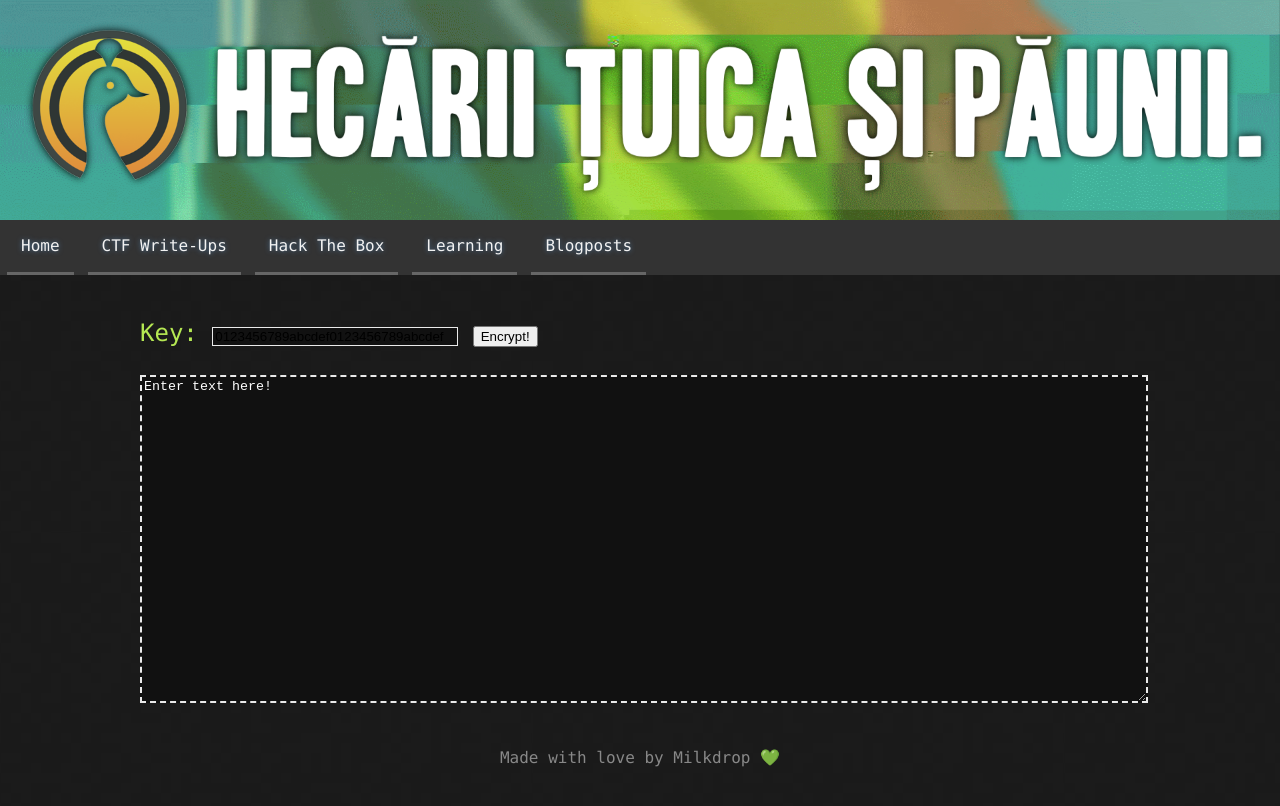
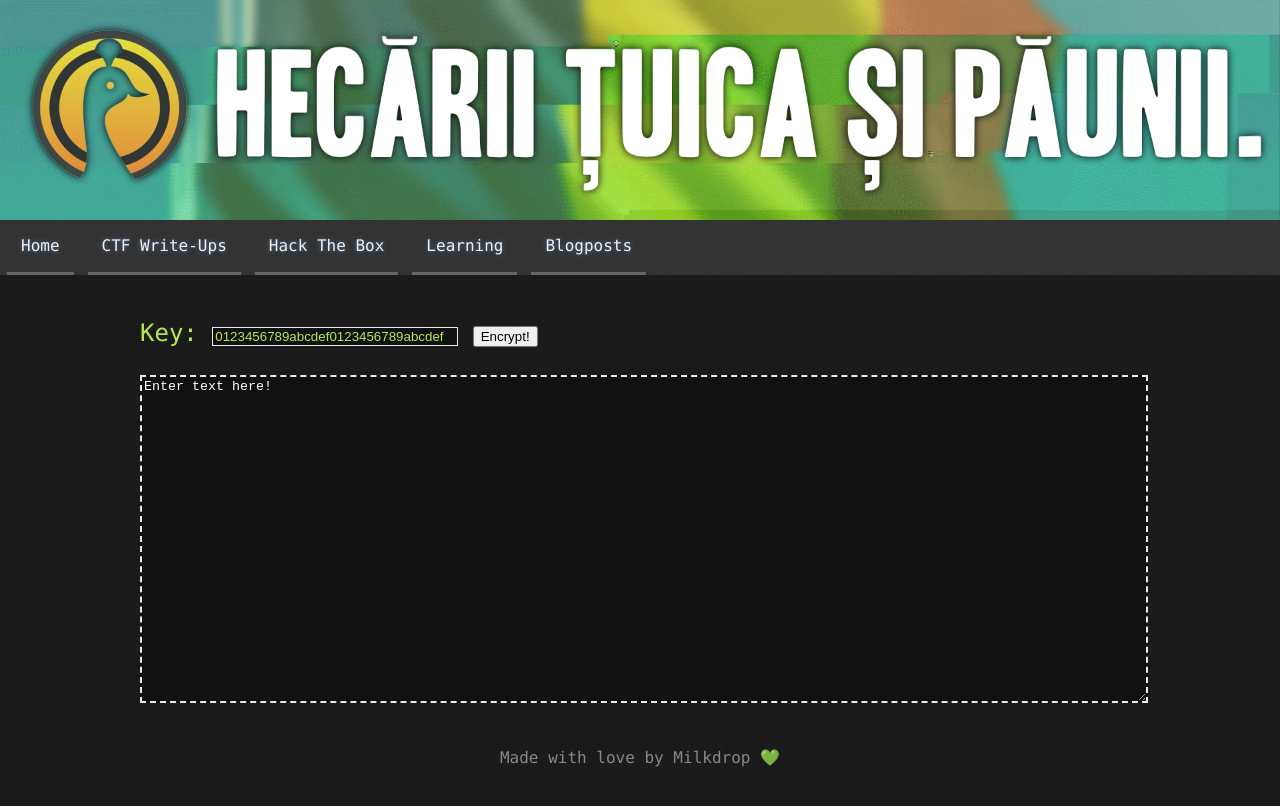
Before and after one commit to HecariiTuicaSiPaunii/Blog, a Jekyll site: the page built from encrypt.html, in a window 1280 px wide. Shown: the top 806 px of the page. Built offline with Jekyll 4.4.1, drawn with Linux system fonts in a browser that asks for light colours.

Commit message:
Update encrypt.html

```diff
--- a/encrypt.html
+++ b/encrypt.html
@@ -4,7 +4,7 @@ layout: HTB
 
 <p style="font-size:24px; color:#B5E853">
     Key:
-    <input type="text" id="encryptionKey" value="0123456789abcdef0123456789abcdef" style="display: inline; width:240px; background:#111; border:1px solid #eaeaea">
+    <input type="text" id="encryptionKey" value="0123456789abcdef0123456789abcdef" style="display: inline; width:240px; background:#111; border:1px solid #eaeaea; color:#B5E853">
     <input style="display: inline;" type="submit" value="Encrypt!" onclick="PrintDecrypt()">
 </p>
 <textarea id="inText" style="width: 100%; min-height: 320px; resize: vertical; height: 92px; color: white; background: rgb(17, 17, 17) none repeat scroll 0% 0%; border: 2px dashed rgb(234, 234, 234);">Enter text here!</textarea>
```
Also changed, not shown: other parts of encrypt.html (+1 -1 lines).
